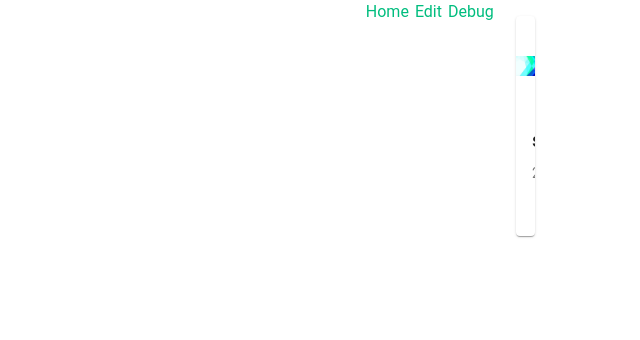
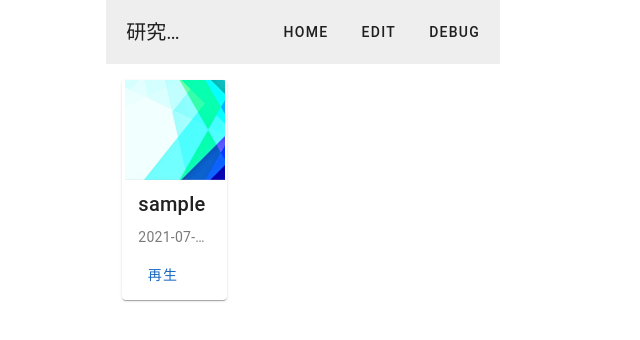
Before and after one commit to mino-8136/Co-Lyrics-WEB, a Vue app: page / in a window 1280 px wide. Shown: the top 340 px of the page, without its empty margins (140-780 px from the left). Built offline with nearby package versions, Linux system fonts and the light colour scheme.

Commit message:
vuetifyの構造を整える

```diff
--- a/src/App.vue
+++ b/src/App.vue
@@ -1,15 +1,19 @@
 <script setup lang="ts">
-import { RouterLink, RouterView } from 'vue-router'
+import { RouterView } from 'vue-router'
 </script>
 
 <template>
-  <header>
-    <nav>
-      <RouterLink to="/">Home</RouterLink>
-      <RouterLink to="/edit">Edit</RouterLink>
-      <RouterLink to="/debug">Debug</RouterLink>
-    </nav>
-  </header>
-
-  <RouterView />
+  <v-app>
+    <v-toolbar app>
+      <v-toolbar-title>研究用リリック</v-toolbar-title>
+      <v-spacer></v-spacer>
+      <!-- <v-btn text to="/">Home</v-btn>でいいのか疑問 -->
+      <v-btn text @click="()=>$router.push('/')">Home</v-btn>
+      <v-btn text  @click="()=>$router.push('/edit')">Edit</v-btn>
+      <v-btn text  @click="()=>$router.push('/debug')">Debug</v-btn>
+    </v-toolbar>
+    <v-main>
+      <RouterView />
+    </v-main>
+  </v-app>
 </template>
--- a/src/assets/main.css
+++ b/src/assets/main.css
@@ -3,20 +3,6 @@
   margin: 0 auto;
   padding: 2rem;
   font-weight: normal;
-}
-
-a,
-.green {
-  text-decoration: none;
-  color: hsla(160, 100%, 37%, 1);
-  transition: 0.4s;
-  padding: 3px;
-}
-
-@media (hover: hover) {
-  a:hover {
-    background-color: hsla(160, 100%, 37%, 0.2);
-  }
 }
 
 @media (min-width: 1024px) {
```
